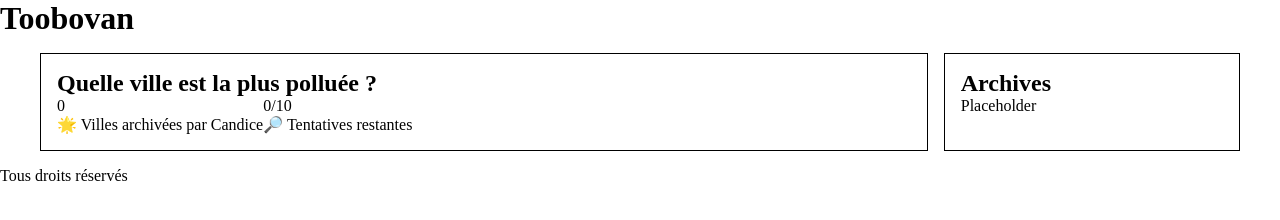
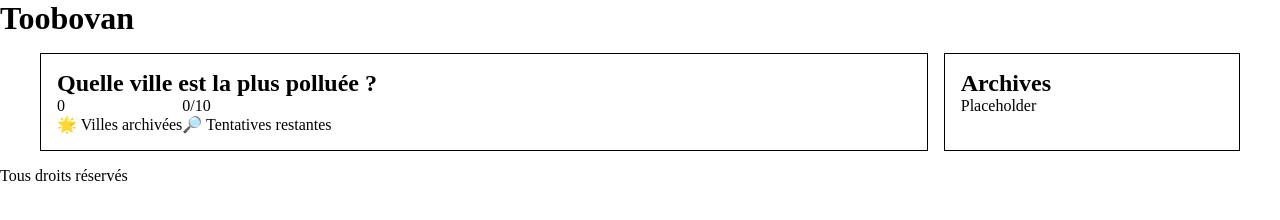
Before and after one commit to Hikki-ko/mini_projet_g2, a plain HTML site: page index.html in a window 1280 px wide. Drawn offline with Linux system fonts and the light colour scheme.

Commit message:
Suppression test Candice.

```diff
--- a/index.html
+++ b/index.html
@@ -21,7 +21,7 @@
             <!-- Nombre de réponses correctes -->
             <div class="score_item">
               <span class="score_value" id="correctScore">0</span>
-              <span>🌟 Villes archivées par Candice</span>
+              <span>🌟 Villes archivées</span>
             </div>
             <!-- Nombre de questions restantes -->
             <div class="score_item">
```
